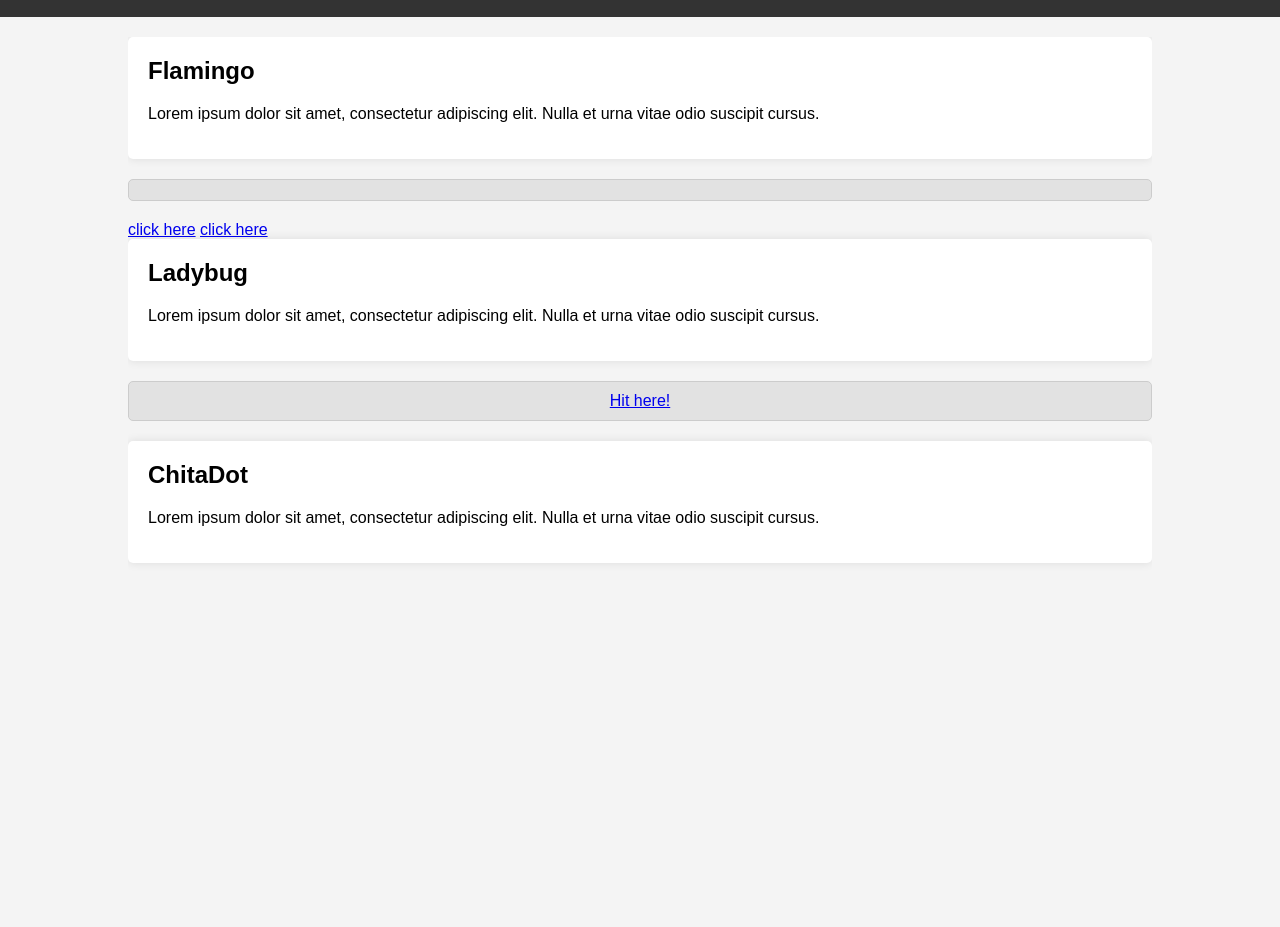
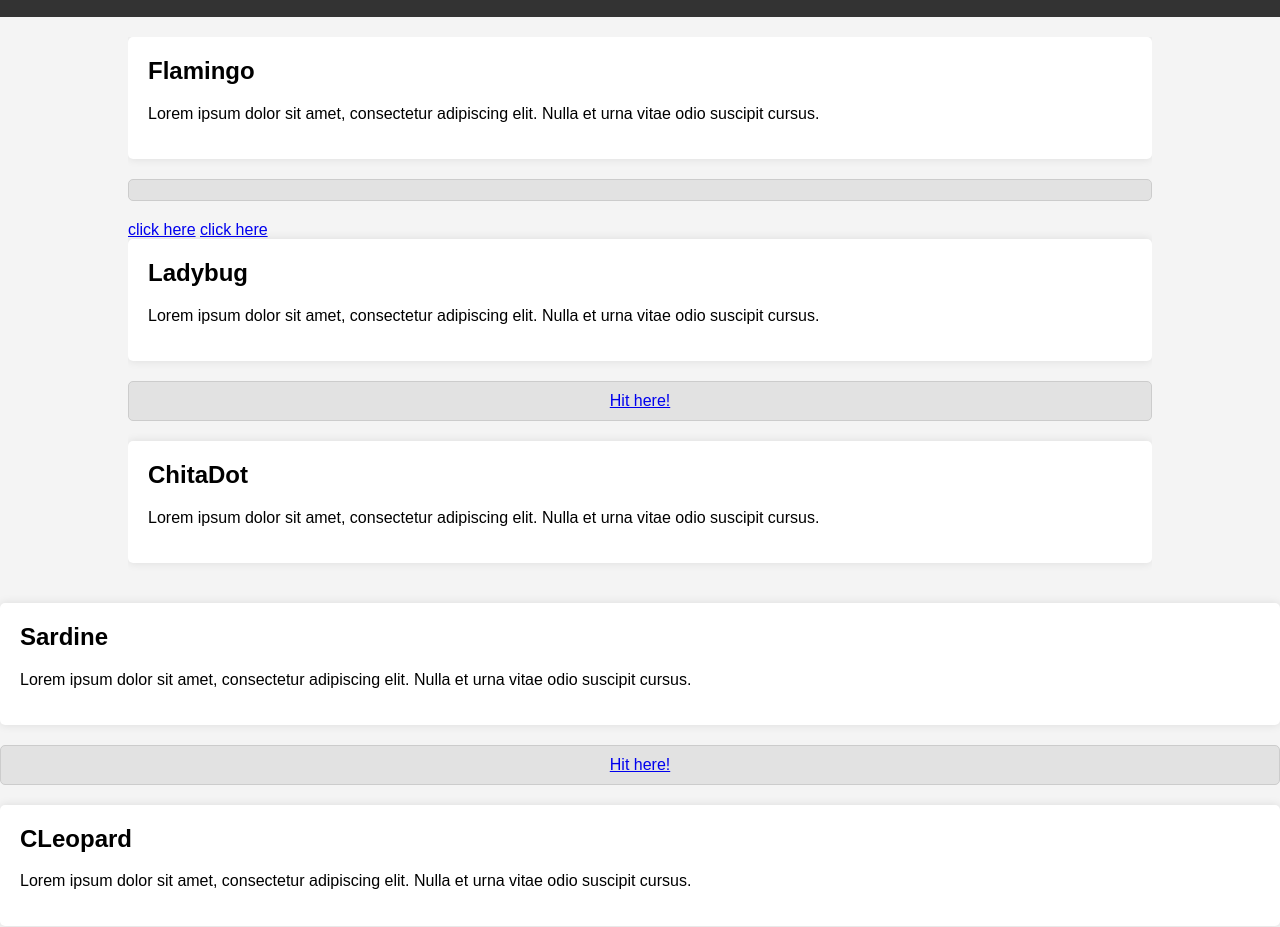
Before and after one commit to joanaexads/joanaexads.github.io, a plain HTML site: page index.html in a window 1280 px wide. Shown: the part 95-1022 px from the top of the page. Before the commit the page ends 800 px from the top, so only its background shows below. Drawn offline with Linux system fonts and the light colour scheme.

Commit message:
Update index.html

```diff
--- a/index.html
+++ b/index.html
@@ -78,5 +78,19 @@
             <p>Lorem ipsum dolor sit amet, consectetur adipiscing elit. Nulla et urna vitae odio suscipit cursus.</p>
         </div>
     </div>
+      <div class="post">
+            <h2>Sardine</h2>
+            <p>Lorem ipsum dolor sit amet, consectetur adipiscing elit. Nulla et urna vitae odio suscipit cursus.</p>
+        </div>
+
+        <div class="ad-banner">
+            <a href="https://s.adnflow.com/d.php?z=456" target="_blank">Hit here!</a>
+        </div>
+
+        <div class="post">
+            <h2>CLeopard</h2>
+            <p>Lorem ipsum dolor sit amet, consectetur adipiscing elit. Nulla et urna vitae odio suscipit cursus.</p>
+        </div>
+    </div>
 </body>
 </html>
```
